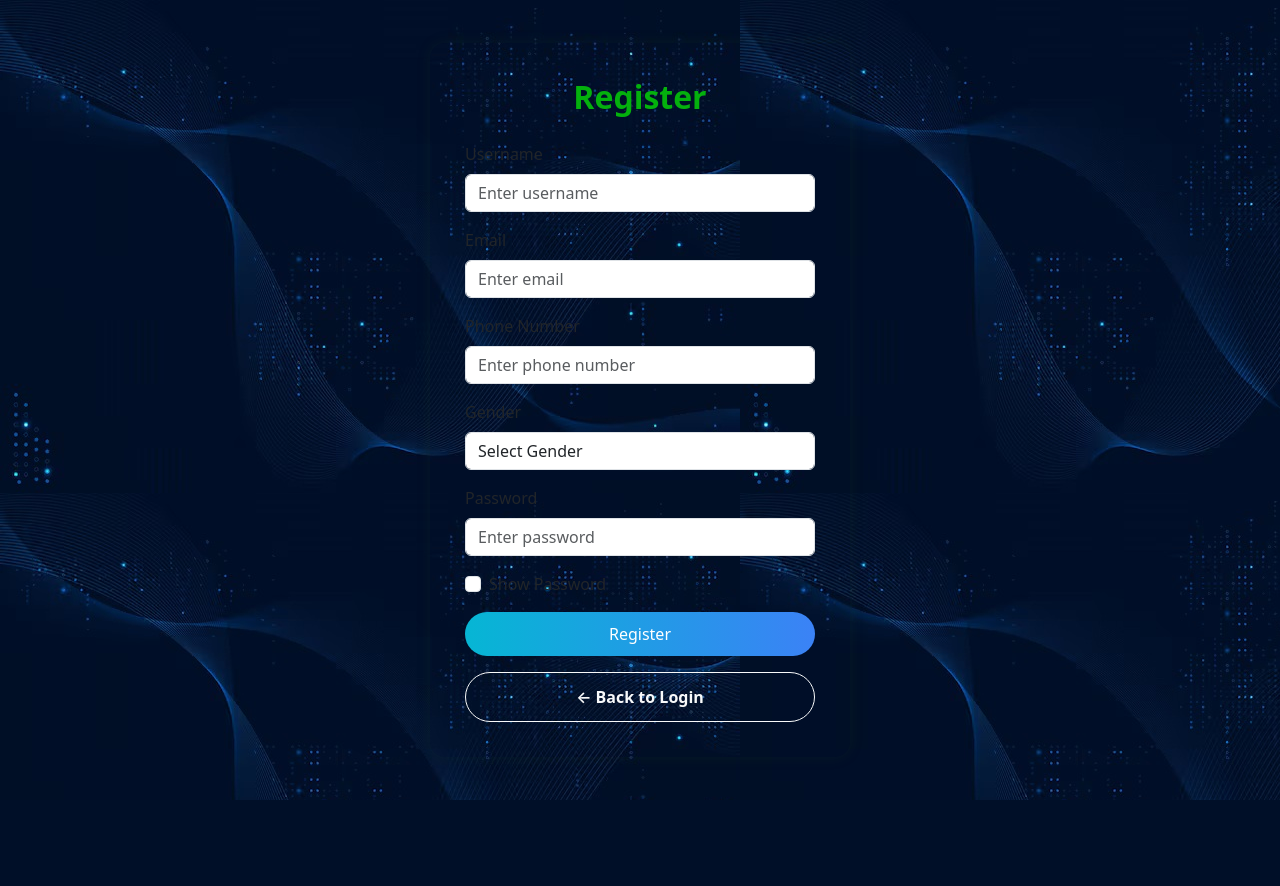
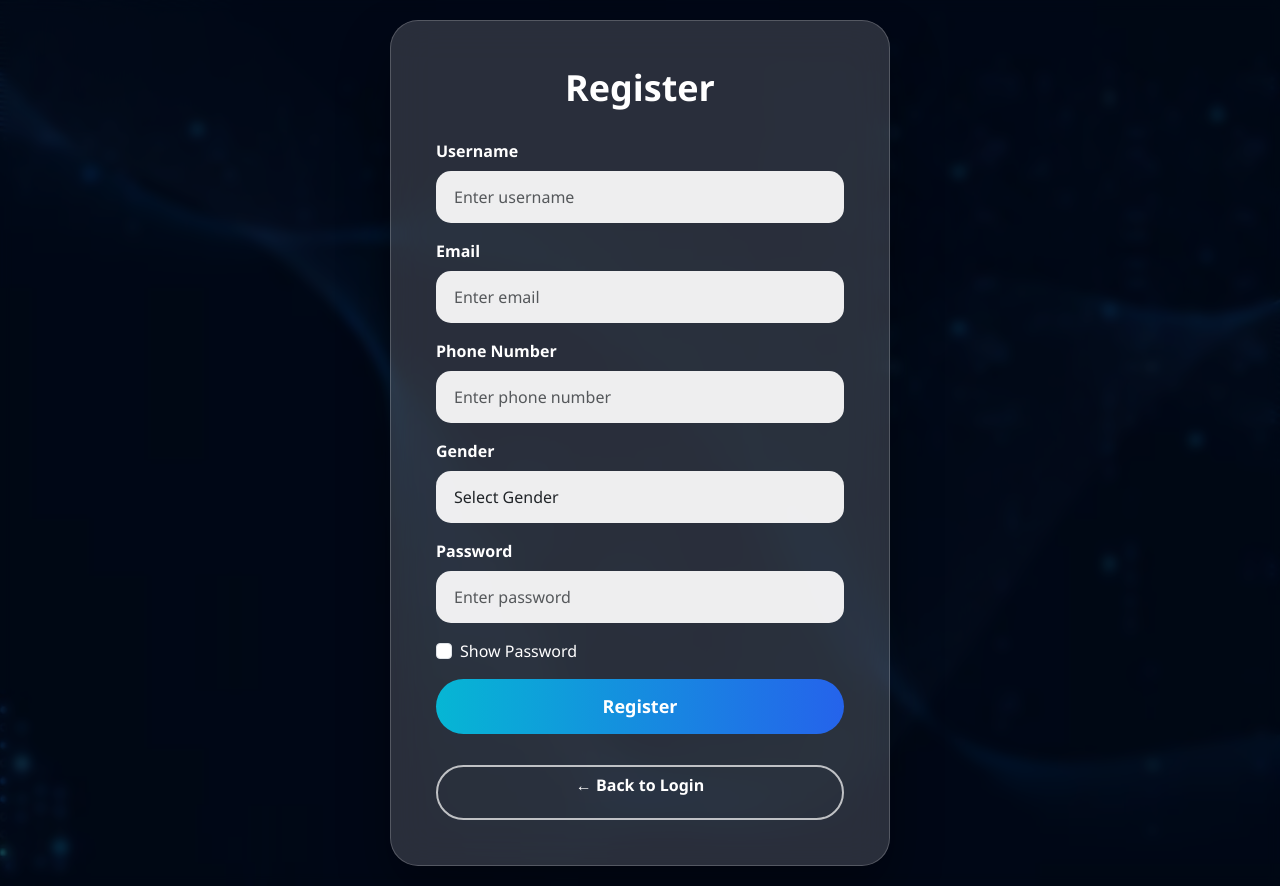
Before and after one commit to chintusasmal21-lgtm/habit_tracker, a Django app: page /register/ in a window 1280 px wide. Before the commit the page ends 800 px from the top, so only its background shows below. Run offline with Django 5.2, Linux system fonts and the light colour scheme.

Commit message:
Updated register page

```diff
--- a/habits/templates/habits/register.html
+++ b/habits/templates/habits/register.html
@@ -16,53 +16,238 @@
 
  <style>
 
+*{
+    margin:0;
+    padding:0;
+    box-sizing:border-box;
+    font-family:'Segoe UI',sans-serif;
+}
+
 body{
-            background-image: url("{% static 'image/log.jpg' %}");
-            height: 100vh;
-            display: flex;
-            justify-content: center;
-            align-items: center;
+
+    background:url("{% static 'image/log.jpg' %}") center center/cover no-repeat;
+
+    min-height:100vh;
+
+    display:flex;
+    justify-content:center;
+    align-items:center;
+
+    padding:20px;
+
+    position:relative;
+
+}
+
+body::before{
+
+    content:"";
+
+    position:absolute;
+
+    inset:0;
+
+    background:rgba(0,0,0,.45);
+
+    backdrop-filter:blur(6px);
+
 }
 
 .register-box{
-            width: 420px;
-            padding: 35px;
-            border-radius: 15px;
-            box-shadow: 0px 0px 15px rgba(56, 120, 29, 0.1);
+
+    position:relative;
+
+    width:100%;
+    max-width:500px;
+
+    padding:45px;
+
+    border-radius:28px;
+
+    background:rgba(255,255,255,.16);
+
+    border:1px solid rgba(255,255,255,.2);
+
+    backdrop-filter:blur(20px);
+
+    box-shadow:0 25px 50px rgba(0,0,0,.35);
+
+    animation:fadeIn .8s ease;
+
+    z-index:10;
+
+}
+
+@keyframes fadeIn{
+
+    from{
+
+        opacity:0;
+
+        transform:translateY(30px);
+
+    }
+
+    to{
+
+        opacity:1;
+
+        transform:translateY(0);
+
+    }
+
 }
 
 h2{
-            text-align: center;
-            color: rgb(4, 177, 13);
-            margin-bottom: 25px;
-            font-weight: bold;
+
+    color:white;
+
+    text-align:center;
+
+    font-size:36px;
+
+    font-weight:bold;
+
+    margin-bottom:30px;
+
+}
+
+.form-label{
+
+    color:white;
+
+    font-weight:600;
+
+    margin-bottom:8px;
+
+}
+
+.form-control,
+.form-select{
+
+    height:52px;
+
+    border:none;
+
+    border-radius:15px;
+
+    background:rgba(255,255,255,.92);
+
+    padding:12px 18px;
+
+    transition:.3s;
+
+}
+
+.form-control:focus,
+.form-select:focus{
+
+    transform:scale(1.02);
+
+    box-shadow:0 0 15px rgba(37,99,235,.4);
+
+    border:none;
+
+}
+
+.form-check{
+
+    margin-top:5px;
+
+}
+
+.form-check-label{
+
+    color:white;
+
 }
 
 .btn-register{
-            background: linear-gradient(90deg,#06b6d4,#3b82f6);
-            color: white;
-            border: none;
-            border-radius: 50px;
-            width: 100%;
-            padding: 10px;
-            border: none;
-            transition: .3s;
+
+    width:100%;
+
+    height:55px;
+
+    border:none;
+
+    border-radius:50px;
+
+    background:linear-gradient(90deg,#06b6d4,#2563eb);
+
+    color:white;
+
+    font-size:18px;
+
+    font-weight:600;
+
+    transition:.35s;
+
 }
 
 .btn-register:hover{
-            transform: translateY(-3px);
-            box-shadow: 0 10px 25px rgba(0,162,255,.4);
-            color: white;
+
+    transform:translateY(-4px);
+
+    box-shadow:0 15px 30px rgba(37,99,235,.45);
+
 }
+
 .btn-outline-light{
-          border-radius: 50px;
-          padding: 12px;
-          font-weight: 600;
+
+    width:100%;
+
+    height:55px;
+
+    margin-top:15px;
+
+    border-radius:50px;
+
+    border:2px solid rgba(255,255,255,.7);
+
+    color:white;
+
+    font-weight:600;
+
+    transition:.35s;
+
 }
 
 .btn-outline-light:hover{
-           background: white;
-           color: #2563eb;
+
+    background:white;
+
+    color:#2563eb;
+
+    border-color:white;
+
+}
+
+.alert{
+
+    border-radius:15px;
+
+}
+
+::placeholder{
+
+    color:#888;
+
+}
+
+@media(max-width:576px){
+
+    .register-box{
+
+        padding:30px 22px;
+
+    }
+
+    h2{
+
+        font-size:30px;
+
+    }
+
 }
 
 </style>
```
Lines whose indentation alone changed are shown as unchanged.
